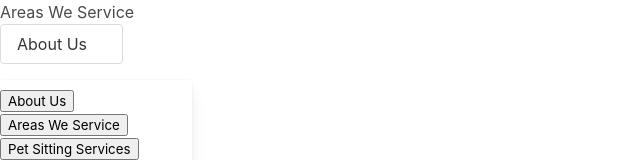
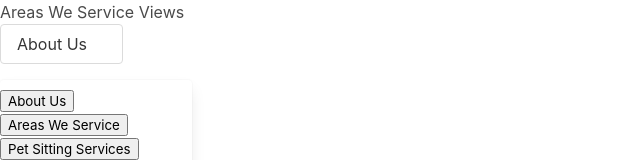
Before and after one commit to keshibat/dogtrain_react, a React (Create React App) app: page /areasweservice in a window 1280 px wide. Shown: the top 160 px of the page, without its empty margins (0-640 px from the left). Built offline with nearby package versions, Linux system fonts and the light colour scheme.

Commit message:
rename files and associated names inside those files to CamelCase

```diff
--- a/src/App.js
+++ b/src/App.js
@@ -2,12 +2,12 @@
 import "bulma/css/bulma.css";
 import Navbar from "./Pages/Navbar/Navbar";
 import { BrowserRouter, Route, Link } from "react-router-dom";
-import AboutMe from "./Pages/About/AboutmeView";
-import AreasWeService from "./Pages/About/AreasweService";
+import AboutMe from "./Pages/About/AboutMeView";
+import AreasWeServiceView from "./Pages/About/AreasWeServiceView";
 import FaqView from "./Pages/About/FaqView";
 import AccomodationView from "./Pages/About/AccomodationView";
 import PetsittingView from "./Pages/About/PetsittingView";
-import ContactusView from "./Pages/About/ContactusView";
+import ContactUsView from "./Pages/About/ContactUsView";
 
 class App extends React.Component {
   componentDidMount() {
@@ -26,11 +26,15 @@
         <BrowserRouter>
           <div>
             <Route exact path="/aboutus" component={AboutMe} />
-            <Route exact path="/areasweservice" component={AreasWeService} />
+            <Route
+              exact
+              path="/areasweservice"
+              component={AreasWeServiceView}
+            />
             <Route exact path="/faq" component={FaqView} />
             <Route exact path="/accomodation" component={AccomodationView} />
             <Route exact path="/petsitting" component={PetsittingView} />
-            <Route exact path="/contactus" component={ContactusView} />
+            <Route exact path="/contactus" component={ContactUsView} />
           </div>
 
           <Navbar />
--- a/src/Pages/About/AboutmeView.js
+++ b/src/Pages/About/AboutmeView.js
@@ -1,7 +1,7 @@
 import React, { Component } from "react";
 import MariaCunningHam from "./../../assets/images/maria-cunningham.jpg";
 
-export default class AboutmeView extends Component {
+export default class AboutMeView extends Component {
   render() {
     return (
       <>
--- a/src/Pages/About/AreasweService.js
+++ /dev/null
@@ -1,11 +0,0 @@
-import React, { Component } from "react";
-
-export default class AreasweService extends Component {
-  render() {
-    return (
-      <>
-        <h1> Areas We Service </h1>
-      </>
-    );
-  }
-}
--- a/src/Pages/About/AreasweServiceView.js
+++ b/src/Pages/About/AreasweServiceView.js
@@ -1,7 +1,6 @@
 import React, { Component } from "react";
 
-
-class AreasweServiceView extends Component {
+class AreasWeServiceView extends Component {
   render() {
     return (
       <>
@@ -11,5 +10,4 @@
   }
 }
 
-
-export default AreasweServiceView;
+export default AreasWeServiceView;
--- a/src/Pages/About/ContactusView.js
+++ b/src/Pages/About/ContactusView.js
@@ -1,6 +1,6 @@
 import React, { Component } from "react";
 
-class ContactusView extends Component {
+class ContactUsView extends Component {
   render() {
     return (
       <div>
@@ -10,4 +10,4 @@
   }
 }
 
-export default ContactusView;
+export default ContactUsView;
```
Also changed, not shown: src/assets/css/App.sass (deleted).
